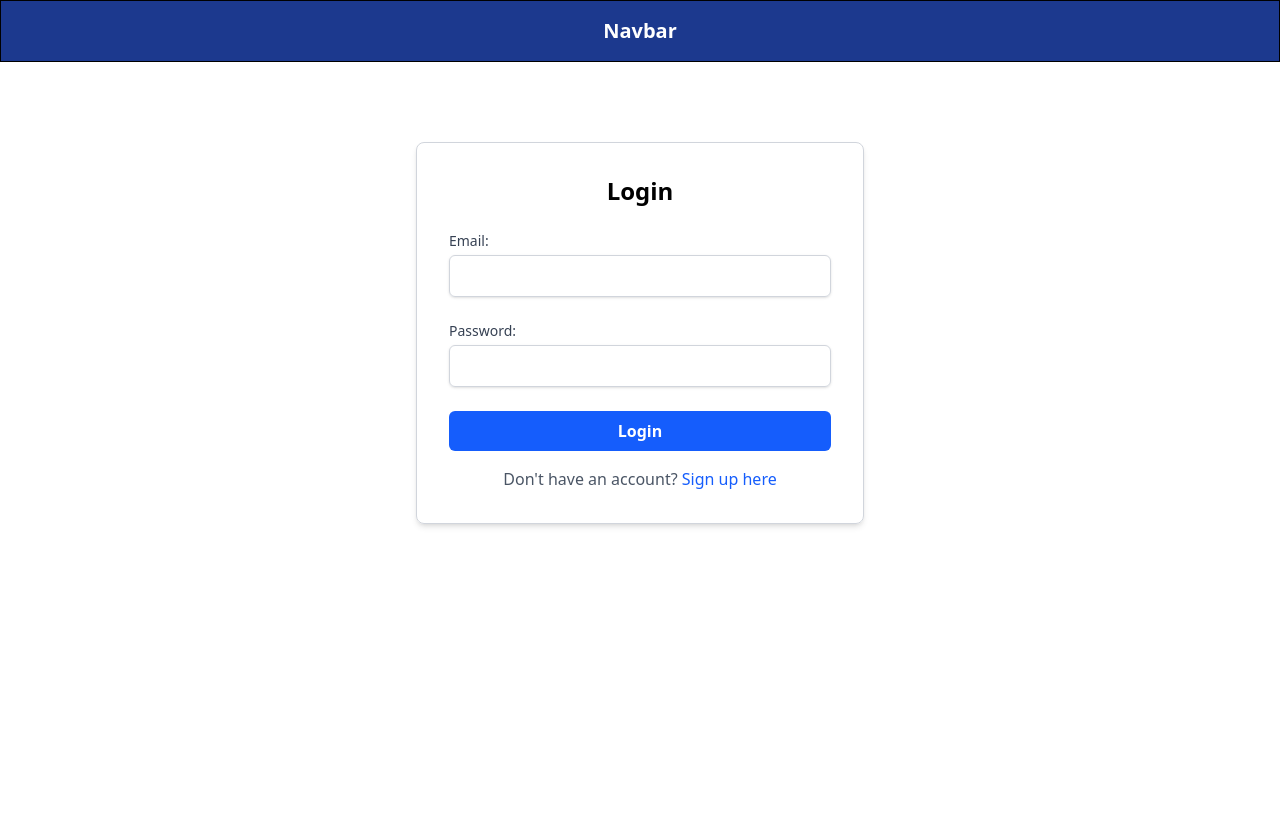
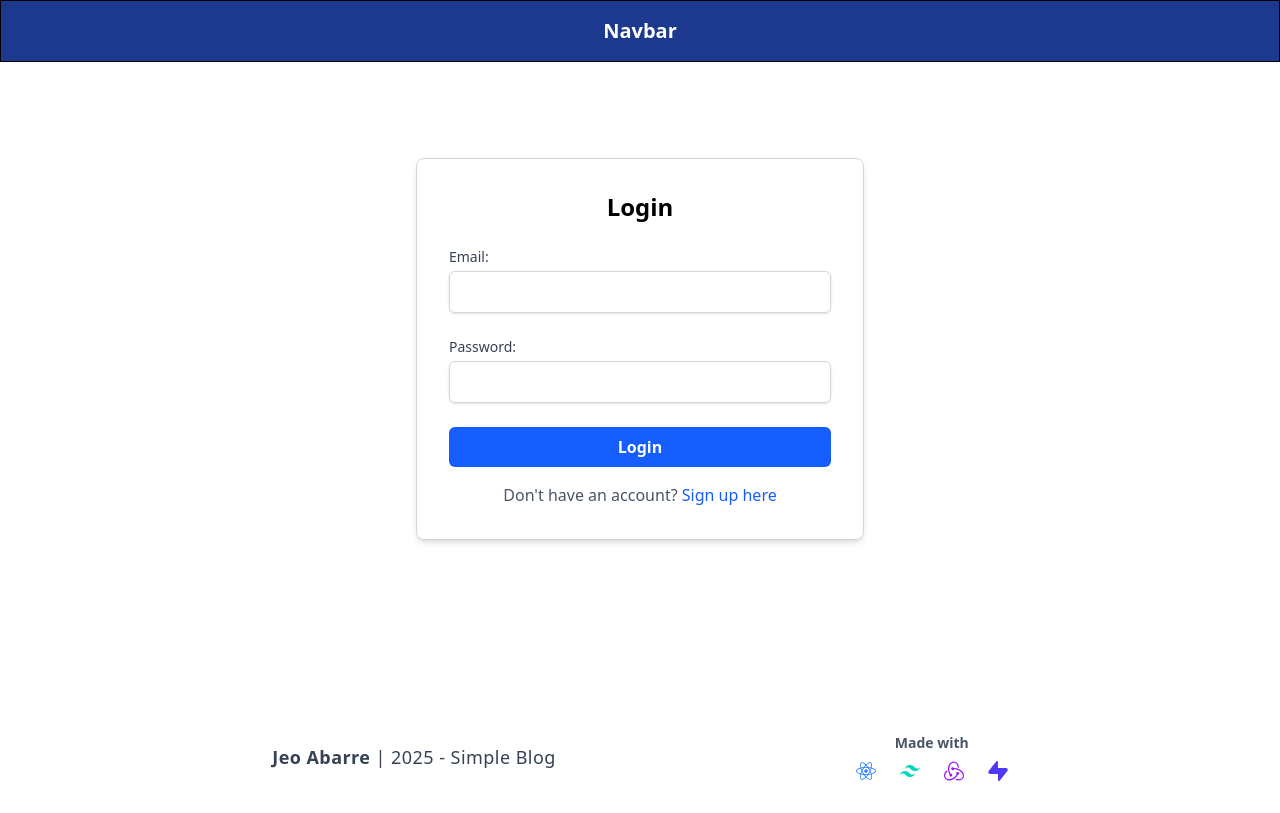
Before and after one commit to J10-A8ARR3/SimpleBlog, a React (Vite) app: page / in a window 1280 px wide. Built offline with nearby package versions, Linux system fonts and the light colour scheme.

Commit message:
updates pending

```diff
--- a/package.json
+++ b/package.json
@@ -15,6 +15,7 @@
     "@tailwindcss/vite": "^4.1.8",
     "react": "^19.1.0",
     "react-dom": "^19.1.0",
+    "react-icons": "^5.5.0",
     "react-redux": "^9.2.0",
     "react-router-dom": "^6.30.1",
     "tailwindcss": "^4.1.8"
--- a/src/App.tsx
+++ b/src/App.tsx
@@ -1,15 +1,24 @@
-// src/App.tsx
 import React from 'react';
 import { BrowserRouter as Router } from 'react-router-dom';
 
 import Navbar from './components/Navbar';
 import AppRoutes from './Approutes';
+import Footer from './components/Footer';
 
 const App: React.FC = () => {
   return (
     <Router>
-      <Navbar />
-      <AppRoutes />
+      <div className="flex flex-col min-h-screen">  {/* full height, flex column */}
+
+        <Navbar />
+
+        <main className="flex-grow my-4">  {/* this will expand to fill space with vertical margin */}
+          <AppRoutes />
+        </main>
+
+        <Footer />  {/* footer stays at bottom if content short */}
+
+      </div>
     </Router>
   );
 };
--- /dev/null
+++ b/src/components/Footer.tsx
@@ -0,0 +1,76 @@
+import { FaReact } from 'react-icons/fa'
+import { SiTailwindcss, SiSupabase, SiRedux } from 'react-icons/si'
+
+const Footer = () => {
+  return (
+    <footer className="h-[70px] mt-8 mb-2 flex items-center">
+      <div className="max-w-6xl mx-auto px-4 flex justify-between items-center text-gray-700 text-sm gap-[300px]">
+
+        {/* Left Section */}
+        <div className="font-bold text-lg tracking-wide">
+          Jeo Abarre <span className="font-normal">| 2025 - Simple Blog</span>
+        </div>
+
+        {/* Right Section */}
+        <div className="flex flex-col items-center space-y-2">
+          <div className="text-sm font-bold text-gray-600">Made with</div>
+          <div className="flex items-center space-x-6">
+            {/* React */}
+            <a
+              href="https://reactjs.org"
+              target="_blank"
+              rel="noopener noreferrer"
+              className="relative group"
+            >
+              <FaReact className="text-blue-500 text-xl" />
+              <span className="absolute left-1/2 transform -translate-x-1/2 mt-2 text-xs bg-gray-800 text-white px-2 py-1 rounded opacity-0 group-hover:opacity-100 transition-opacity duration-300 whitespace-nowrap z-10">
+                React
+              </span>
+            </a>
+
+            {/* Tailwind */}
+            <a
+              href="https://tailwindcss.com"
+              target="_blank"
+              rel="noopener noreferrer"
+              className="relative group"
+            >
+              <SiTailwindcss className="text-teal-400 text-xl" />
+              <span className="absolute left-1/2 transform -translate-x-1/2 mt-2 text-xs bg-gray-800 text-white px-2 py-1 rounded opacity-0 group-hover:opacity-100 transition-opacity duration-300 whitespace-nowrap z-10">
+                Tailwind CSS
+              </span>
+            </a>
+
+            {/* Redux */}
+            <a
+              href="https://redux.js.org"
+              target="_blank"
+              rel="noopener noreferrer"
+              className="relative group"
+            >
+              <SiRedux className="text-purple-600 text-xl" />
+              <span className="absolute left-1/2 transform -translate-x-1/2 mt-2 text-xs bg-gray-800 text-white px-2 py-1 rounded opacity-0 group-hover:opacity-100 transition-opacity duration-300 whitespace-nowrap z-10">
+                Redux
+              </span>
+            </a>
+
+            {/* Supabase */}
+            <a
+              href="https://supabase.com"
+              target="_blank"
+              rel="noopener noreferrer"
+              className="relative group"
+            >
+              <SiSupabase className="text-indigo-600 text-xl" />
+              <span className="absolute left-1/2 transform -translate-x-1/2 mt-2 text-xs bg-gray-800 text-white px-2 py-1 rounded opacity-0 group-hover:opacity-100 transition-opacity duration-300 whitespace-nowrap z-10">
+                Supabase
+              </span>
+            </a>
+          </div>
+        </div>
+      </div>
+    </footer>
+  )
+}
+
+export default Footer
--- /dev/null
+++ b/src/components/InputField.tsx
@@ -0,0 +1,25 @@
+type InputFieldProps = {
+  label: string;
+  type: string;
+  id: string;
+  name: string;
+  required?: boolean;
+};
+
+const InputField = ({ label, type, id, name, required = false }: InputFieldProps) => (
+  <div>
+    <label htmlFor={id} className="block text-sm font-medium text-gray-700">
+      {label}
+    </label>
+    <input
+      type={type}
+      id={id}
+      name={name}
+      required={required}
+      className="mt-1 block w-full px-3 py-2 border border-gray-300 rounded-md shadow-sm
+                 placeholder-gray-400 focus:outline-none focus:ring-2 focus:ring-blue-500 focus:border-blue-500"
+    />
+  </div>
+);
+
+export default InputField;
--- /dev/null
+++ b/src/components/SubmitButton.tsx
@@ -0,0 +1,14 @@
+type SubmitButtonProps = {
+  text: string;
+};
+
+const SubmitButton = ({ text }: SubmitButtonProps) => (
+  <button
+    type="submit"
+    className="w-full py-2 px-4 bg-blue-600 text-white font-semibold rounded-md hover:bg-blue-700 transition"
+  >
+    {text}
+  </button>
+);
+
+export default SubmitButton;
--- a/src/pages/Login.tsx
+++ b/src/pages/Login.tsx
@@ -37,7 +37,7 @@ const Login = () => {
 
       <p className="mt-4 text-center text-gray-600">
         Don't have an account?{' '}
-        <a href="/signup" className="text-blue-600 hover:underline">
+        <a href="/register" className="text-blue-600 hover:underline">
           Sign up here
         </a>
       </p>
```
Also changed, not shown: 1 other file (tests, documents, lock files or other folders).
